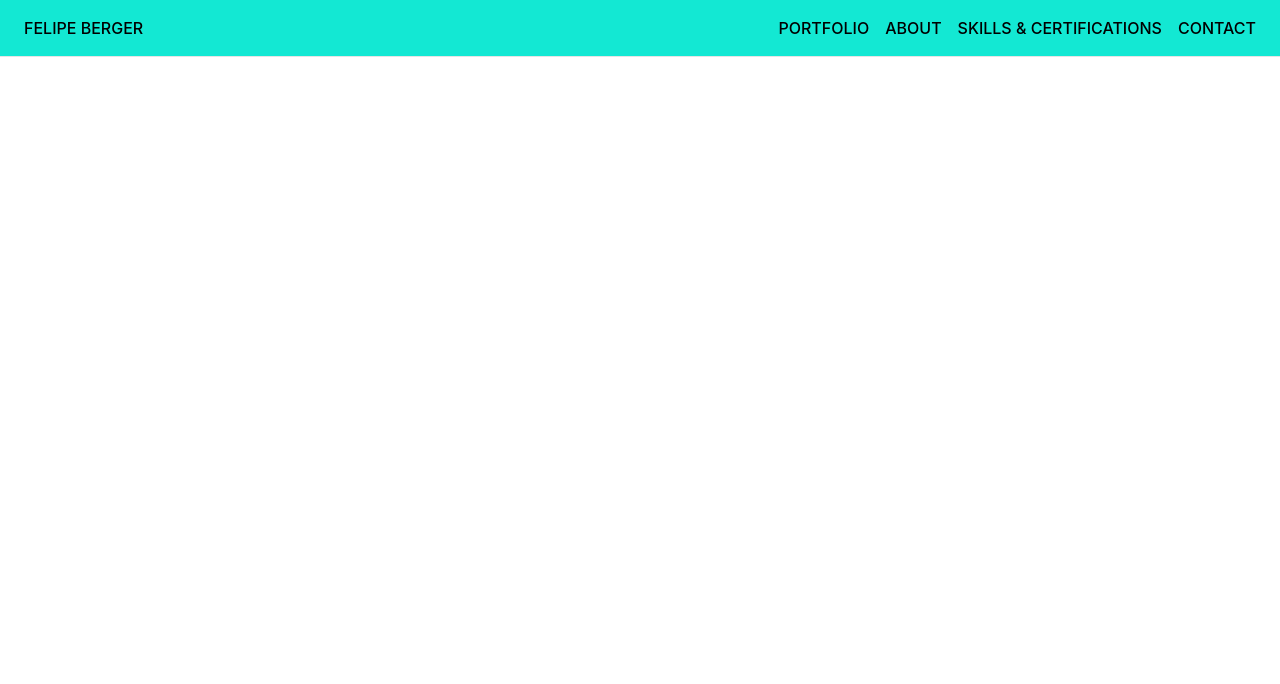
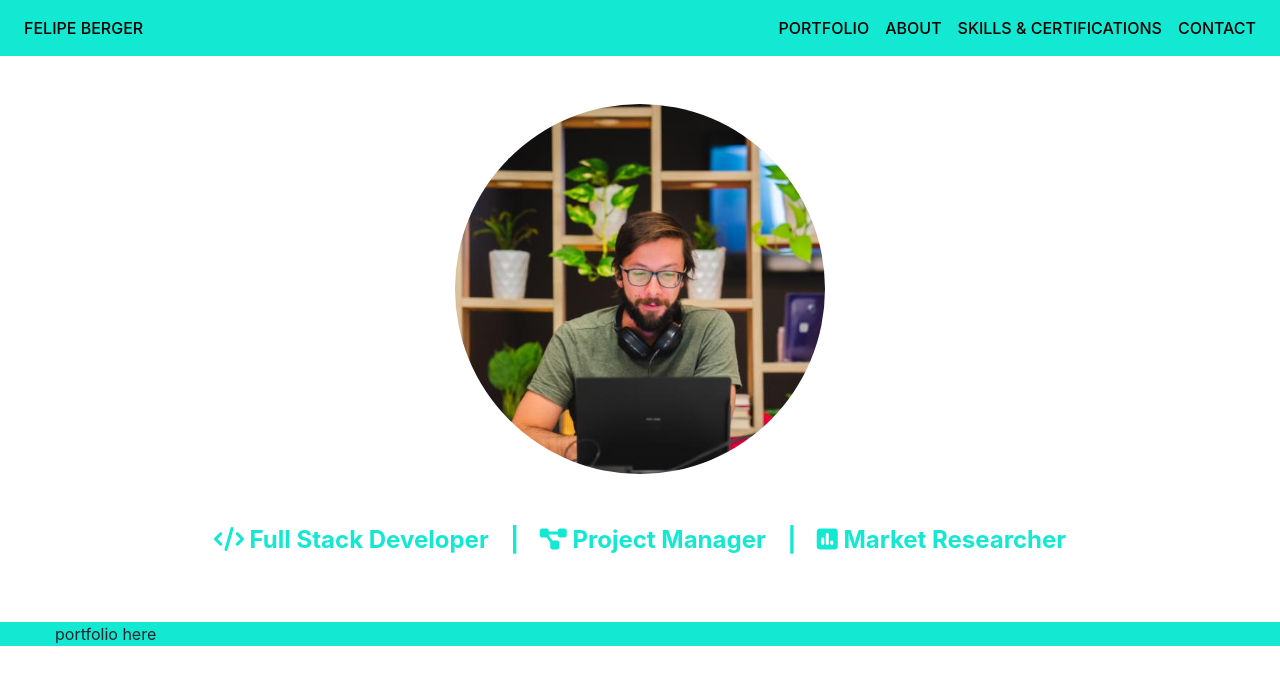
Before and after one commit to felipeberger/development-portfolio, a plain HTML site: page index.html in a window 1280 px wide. Drawn offline with nearby package versions, Linux system fonts and the light colour scheme.

Commit message:
First draft of landing section of the page, including a picture of myself and competencies

```diff
--- a/index.html
+++ b/index.html
@@ -35,15 +35,32 @@
         </div>
       </div>
     </nav>
-    <hr class="mt-0"/>
 
-  <div class="vh-100 bg-primary">
+    <!-- landing section -->
+    <div class="container-fluid landing py-3 py-md-4">
+      <div class="row justify-content-center align-items-center">
+        <div class="col-6 col-lg-4 d-block py-2 py-md-4">
+          <div class="profile-pic img-round">
+            <img src="./pictures/new linkedin pic.jpg" alt="me!">
+          </div>
+        </div>
+        <div class="col-12 expertise text-center py-2 py-md-4">
+          <p class="d-block d-lg-inline-block"><i class="fas fa-code"></i> Full Stack Developer <span class="d-none d-lg-inline px-3">|</span></p>
+          <p class="d-block d-lg-inline-block"><i class="fas fa-project-diagram"></i> Project Manager <span class="d-none d-lg-inline px-3">|</span></p>
+          <p class="d-block d-lg-inline-block"><i class="fas fa-poll"></i> Market Researcher</p>
+        </div>
+      </div>
+    </div>
+
+    <!-- portfolio section -->
+    <div class="portfolio">
+      <div class="container-fluid">
+        <p>portfolio here</p>
+      </div>
+    </div>
 
 
-  <div class="container-fluid">
 
-  </div>
-  </div>
 
     <!-- jQuery first, then Popper.js, then Bootstrap JS -->
     <script src="https://code.jquery.com/jquery-3.3.1.slim.min.js" integrity="sha384-q8i/X+965DzO0rT7abK41JStQIAqVgRVzpbzo5smXKp4YfRvH+8abtTE1Pi6jizo" crossorigin="anonymous"></script>
--- a/style.css
+++ b/style.css
@@ -1,8 +1,10 @@
 /* container */
 .container-fluid {
-  max-width: 1080px;
+  max-width: 1200px;
+  /* height: 75vh; */
 }
 
+/* general styling */
 
 /* navigation */
 #navbar {
@@ -22,3 +24,35 @@
   color: white;
   font-weight: 600;
 }
+
+/* landing */
+.img-round {
+  position: relative;
+  height: 0;
+  padding-bottom: 100%;
+  overflow: hidden;
+  border-radius: 50%;
+}
+
+.img-round img {
+  position: absolute;
+  width: 100%;
+  height: 100%;
+  object-fit: cover;
+}
+
+.expertise p,
+.expertise i {
+  color: #13e8d3;
+  font-size: 1.5rem;
+  font-weight: bolder;
+}
+
+.expertise .separator {
+  font-size: 50px;
+}
+
+/* portfolio section */
+.portfolio {
+  background-color: #13e8d3;
+}
```
